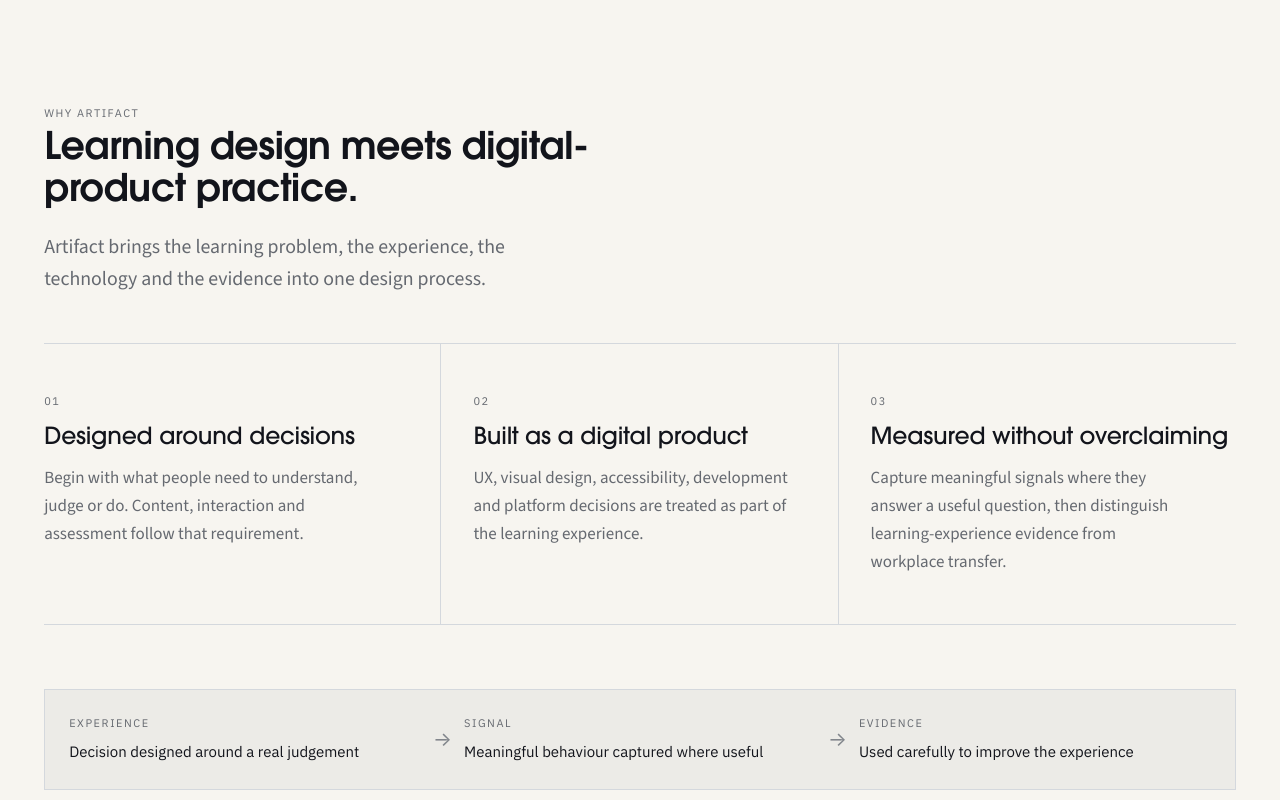
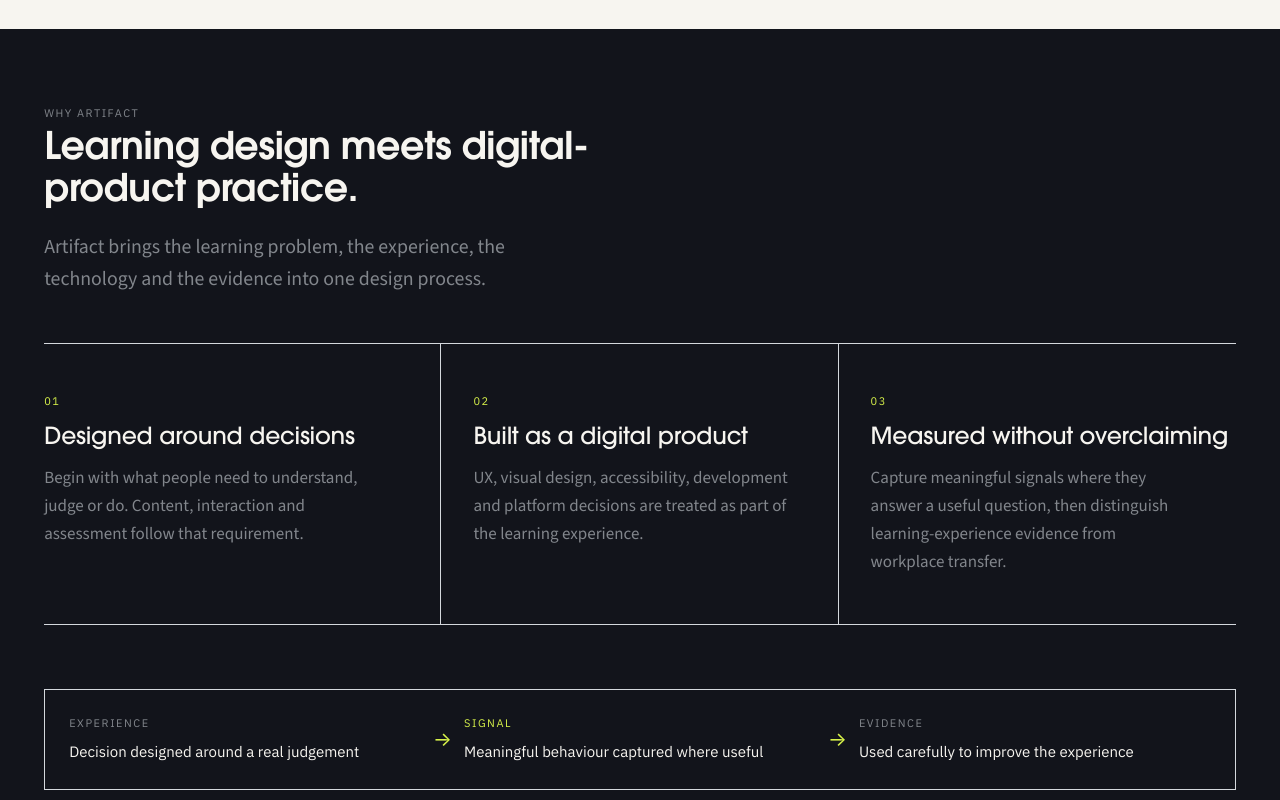
Before and after one commit to glennhammond/artifact-learning-site, a React (Vite) app: page / in a window 1280 px wide. Shown: the part 5520-6320 px from the top of the page. Built offline with nearby package versions, Linux system fonts and the light colour scheme.

Commit message:
feat: apply Ink surface to Why Artifact section

```diff
--- a/src/home/components/WhyArtifact.css
+++ b/src/home/components/WhyArtifact.css
@@ -33,6 +33,7 @@
 
 .home-why-item .kicker {
   margin-block-end: var(--space-4);
+  color: var(--color-signal);
 }
 
 .home-why-item h3 {
@@ -51,7 +52,7 @@
   margin-block-start: var(--space-8);
   padding: var(--space-5);
   border: var(--border-thickness) solid var(--color-border);
-  background: var(--color-bg-raised);
+  background: transparent;
 }
 
 @media (min-width: 820px) {
@@ -64,6 +65,18 @@
 .home-why-proof > span {
   color: var(--color-text-subtle);
   font-size: var(--text-lead);
+}
+
+.home-why-proof .home-why-proof__signal-trace,
+.home-why-proof__signal .kicker {
+  color: var(--color-signal);
+}
+
+@media (max-width: 819px) {
+  .home-why-proof__signal-trace {
+    justify-self: start;
+    transform: rotate(90deg);
+  }
 }
 
 .home-why-proof div {
--- a/src/home/components/WhyArtifact.tsx
+++ b/src/home/components/WhyArtifact.tsx
@@ -10,6 +10,7 @@
       heading={whyArtifact.headline}
       intro={whyArtifact.intro}
       width="page"
+      tone="ink"
     >
       <div className="home-why-grid">
         {whyArtifact.principles.map((item) => (
@@ -26,12 +27,12 @@
           <span className="kicker">Experience</span>
           <strong>Decision designed around a real judgement</strong>
         </div>
-        <span aria-hidden="true">→</span>
-        <div>
+        <span className="home-why-proof__signal-trace" aria-hidden="true">→</span>
+        <div className="home-why-proof__signal">
           <span className="kicker">Signal</span>
           <strong>Meaningful behaviour captured where useful</strong>
         </div>
-        <span aria-hidden="true">→</span>
+        <span className="home-why-proof__signal-trace" aria-hidden="true">→</span>
         <div>
           <span className="kicker">Evidence</span>
           <strong>Used carefully to improve the experience</strong>
```
